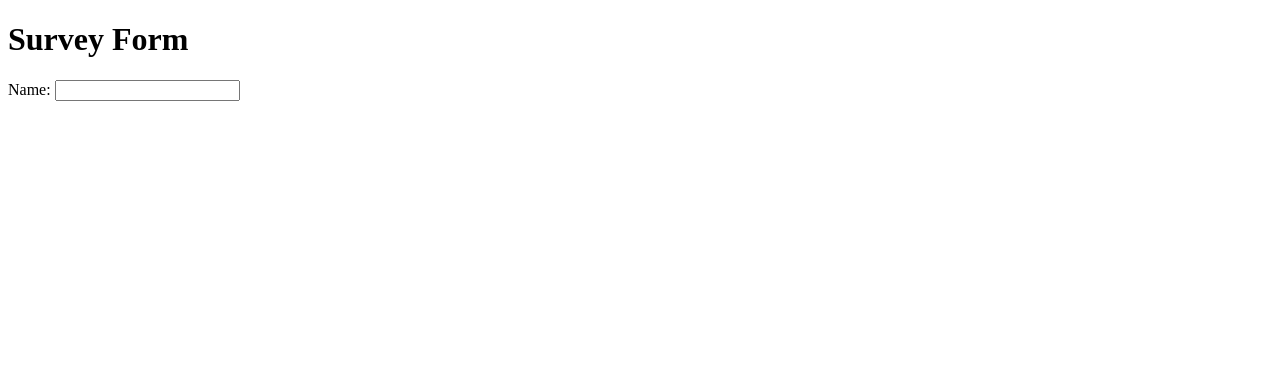
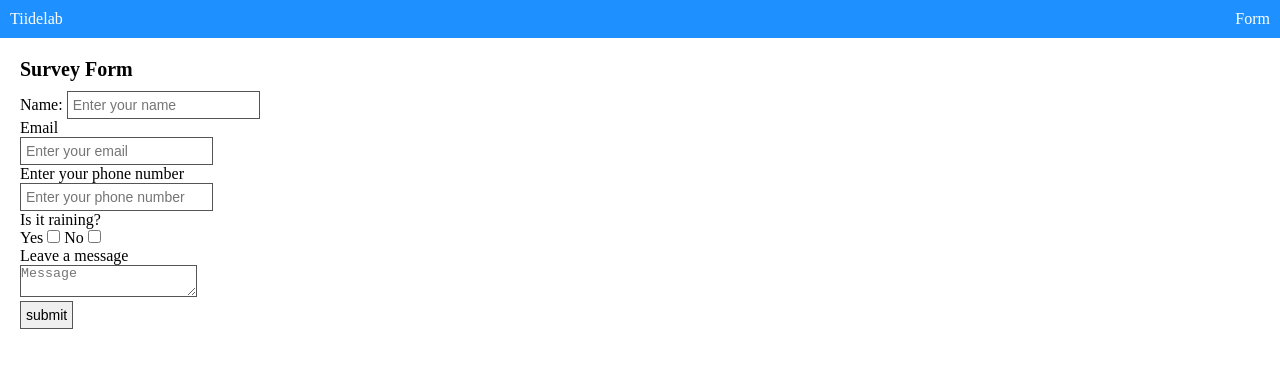
Before and after one commit to Raykingflamez/TiidelabPre, a plain HTML site: page day_3.html in a window 1280 px wide. Drawn offline with Linux system fonts and the light colour scheme.

Commit message:
day 3 adjustments

```diff
--- a/day_3.css
+++ b/day_3.css
@@ -0,0 +1,57 @@
+/* RESET DEFAULT STYLES */
+
+*{
+    padding: 0;
+    margin: 0;
+    box-sizing: border-box;
+}
+
+/* NAVBAR STYLES */
+nav{
+    background: dodgerblue;
+    padding: 10px;
+}
+
+a{
+    text-decoration: none;
+    color: white;
+}
+
+ul{
+    float: right;
+    list-style: none;
+}
+
+
+/* MAIN CONTENT */
+
+.body-area{
+    padding: 20px;
+}
+
+.form-container h1{
+    font-size: 20px;
+    margin-bottom: 10px;
+}
+
+label{
+    font-size: 16px;
+}
+
+input{
+    border: 1px solid #555555;
+    font-size: 14px;
+    padding: 5px;
+
+}
+
+textarea{
+    border: 1px solid #555555 ;
+}
+
+input[type=tel]{
+    /* background: red; */
+}
+.input-wrapper{
+    margin-bottom: 20px;
+}
--- a/day_3.html
+++ b/day_3.html
@@ -5,12 +5,65 @@
     <meta http-equiv="X-UA-Compatible" content="IE=edge">
     <meta name="viewport" content="width=device-width, initial-scale=1.0">
     <title>Document</title>
+    <link rel="stylesheet" href="day_3.css">
 </head>
 <body>
-    <form action="">
+
+    <!-- navbar
+
+   text
+
+   forms
+
+   button
+
+   input
+
+   links -->
+
+
+    <header>
+        <nav>
+            <a href="#" class="logo"> Tiidelab </a>
+            <ul>
+                <li><a href="#" class="nav-link">Form</a></li>
+            </ul>
+        </nav>
+    </header>
+
+     <!-- FORM SECTION -->
+     <!-- CTRL + / -->
+  <main class="body-area">
+    <form class="form-container">
         <h1> Survey Form </h1>
         <label for="">Name:</label>
-        <input type="text">
+        <input type="text" placeholder="Enter your name">
+        <div class="email-wrapper">
+            <label for="email">Email</label><br>
+            <input type="email" class="email-input" placeholder="Enter your email">
+        </div>
+        <div class="telephone-wrapper">
+            <label for="tel"> Enter your phone number</label><br>
+           <input type="tel" class="phone-input" placeholder="Enter your phone number">
+       </div>
+       <div class="question-wrapper">
+           <p>Is it raining?</p>
+           <div class="checkbox-wrapper">
+               <label  for="yes">Yes</label>
+               <input type="checkbox" id="yes" class="yes-checkbox">
+               <label for="no">No</label>
+               <input type="checkbox" id="no" class="no-checkbox">
+           </div>
+       </div>
+       <div class="message-wrapper">
+           <label for="message">Leave a message</label><br>
+           <textarea placeholder="Message" id="message" ></textarea>
+       </div>
+
+       <input type="button" value="submit">
+
     </form>
+  </main>
+
 </body>
 </html>
```
